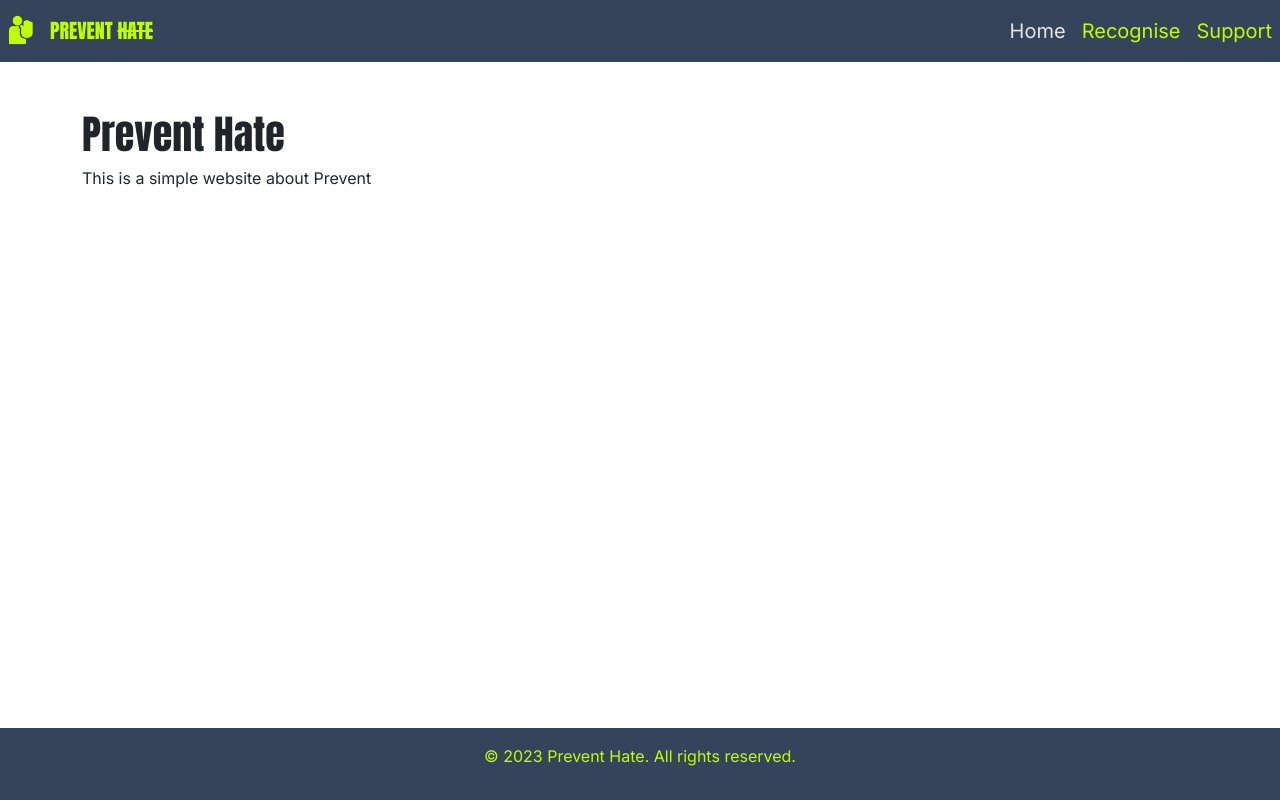
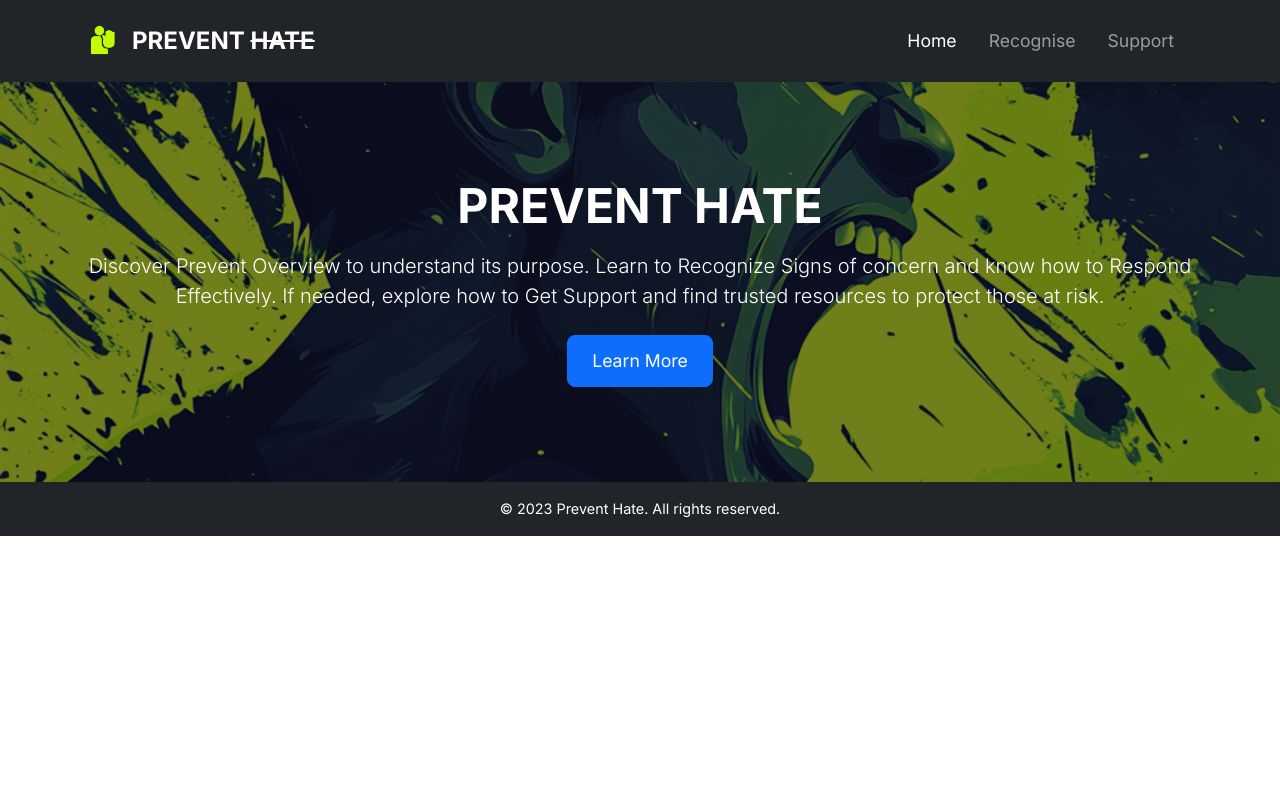
Before and after one commit to shantaisat/preventhate, a plain HTML site: page index.html in a window 1280 px wide. Drawn offline with nearby package versions, Linux system fonts and the light colour scheme.

Commit message:
updated the hero image

```diff
--- a/assets/css/style.css
+++ b/assets/css/style.css
@@ -1,76 +1,66 @@
-:root {
-    --primary-color: #007bff;
-    --secondary-color: #6c757d;
-    --success-color: #28a745;
-    --danger-color: #dc3545;
-    --warning-color: #ffc107;
-    --info-color: #17a2b8;
-    --light-color: #f8f9fa;
-    --dark-color: #343a40;
-    --navbar-bg-color: #36445b; /* Updated color */
-    --navbar-font-color: #bdff00; /* Navbar font color */
-    --font-family: 'Arial, sans-serif';
-    --font-family-anton: 'Anton', sans-serif;
-    --font-family-inter: 'Inter', sans-serif;
-    --font-size-base: 16px; /* Base font size */
-    --font-size-h1: 2.5rem; /* Font size for h1 */
-    --font-size-h2: 2rem; /* Font size for h2 */
-    --font-size-p: 1rem; /* Font size for paragraphs */
-    --navbar-font-size: 1.25rem; /* Font size for navbar */
-    --active-link-color: #e4e5e6; /* Color for active link */
+/* General styles */
+body, html {
+    height: 100%;
+    margin: 0;
+    font-family: 'Inter', sans-serif;
 }
 
-body {
-    display: flex;
-    flex-direction: column;
-    min-height: 100vh;
-    font-family: var(--font-family);
-    font-size: var(--font-size-base);
-}
-
-h1 {
-    font-family: var(--font-family-anton);
-    font-size: var(--font-size-h1);
-}
-
-h2 {
-    font-family: var(--font-family-anton);
-    font-size: var(--font-size-h2);
+/* Navbar */
+.navbar {
+    box-shadow: 0 2px 4px rgba(0, 0, 0, 0.1);
 }
 
 .navbar-brand {
-    font-family: var(--font-family-anton);
-    color: var(--navbar-font-color);
-    font-size: var(--navbar-font-size);
-}
-
-.navbar {
-    color: #e4e5e6;
-    background-color: var(--navbar-bg-color);
+    font-size: 1.5rem;
+    font-weight: bold;
 }
 
 .navbar-nav .nav-link {
-    color: var(--navbar-font-color);
-    font-family: var(--font-family-inter);
-    font-size: var(--navbar-font-size);
+    font-size: 1.1rem;
+    margin-right: 1rem;
 }
 
-.navbar-nav .nav-link.active {
-    color: var(--active-link-color); /* Apply color to active link */
+.navbar-nav .nav-link:hover {
+    text-decoration: underline;
 }
 
-p {
-    font-family: var(--font-family-inter);
-    font-size: var(--font-size-p);
+/* Hero Image */
+.hero-image {
+    display: flex;
+    align-items: center;
+    justify-content: center;
+    text-align: center;
+    color: white;
+    background-image: linear-gradient(rgba(0, 0, 0, 0.5), rgba(0, 0, 0, 0.5)), url('../images/Shout.png');
+    background-position: center;
+    background-repeat: no-repeat;
+    background-size: cover;
+    height: 100vh;
+    position: relative;
 }
 
-.content {
-    flex: 1;
+.hero-image h1 {
+    font-size: 3rem;
+    font-weight: 700;
+    margin-bottom: 1rem;
 }
 
+.hero-image p {
+    font-size: 1.25rem;
+    margin-bottom: 2rem;
+}
+
+.hero-image .btn {
+    font-size: 1.1rem;
+    padding: 0.75rem 1.5rem;
+    border-radius: 0.5rem;
+}
+
+/* Footer */
 footer {
-    background-color: var(--navbar-bg-color); /* Set footer background color to navbar color */
-    padding: 1rem;
+    background-color: #333;
+    color: white;
     text-align: center;
-    color: var(--navbar-font-color); /* Set footer text color to navbar font color */
+    padding: 1rem 0;
+    font-size: 0.9rem;
 }
--- a/index.html
+++ b/index.html
@@ -5,27 +5,30 @@
     <meta name="viewport" content="width=device-width, initial-scale=1.0">
     <title>Prevent Hate</title>
     <!-- Favicon -->
-    <link rel="icon" href="images/Prevent Logo.png" type="image/png">
+    <link rel="icon" href="assets/images/Prevent Logo.png" type="image/png">
     <!-- Bootstrap CSS -->
     <link href="https://cdn.jsdelivr.net/npm/bootstrap@5.3.3/dist/css/bootstrap.min.css" rel="stylesheet"
         integrity="sha384-QWTKZyjpPEjISv5WaRU9OFeRpok6YctnYmDr5pNlyT2bRjXh0JMhjY6hW+ALEwIH" crossorigin="anonymous">
-        <link rel="preconnect" href="https://fonts.googleapis.com">
-<link rel="preconnect" href="https://fonts.gstatic.com" crossorigin>
+    <!-- Google Fonts -->
     <link href="https://fonts.googleapis.com/css2?family=Anton&family=Inter:ital,opsz,wght@0,14..32,100..900;1,14..32,100..900&display=swap" rel="stylesheet">
     <!-- Custom CSS -->
     <link rel="stylesheet" href="assets/css/style.css">
 </head>
 <body>
-    <nav class="navbar navbar-expand-lg navbar-light">
+    <!-- Navbar -->
+    <nav class="navbar navbar-expand-lg bg-dark navbar-dark py-3">
+        <div class="container">
+            <a class="navbar-brand d-flex align-items-center" href="#">
                 <img src="assets/images/Prevent Logo.png" alt="Prevent Logo" style="height: 40px; margin-right: 10px;">
-         <a class="navbar-brand" href="#">PREVENT <del>HATE</del></a>
+                <span>PREVENT <del>HATE</del></span>
+            </a>
             <button class="navbar-toggler" type="button" data-bs-toggle="collapse" data-bs-target="#navbarNav" aria-controls="navbarNav" aria-expanded="false" aria-label="Toggle navigation">
                 <span class="navbar-toggler-icon"></span>
             </button>
             <div class="collapse navbar-collapse" id="navbarNav">
                 <ul class="navbar-nav ms-auto">
                     <li class="nav-item">
-                    <a class="nav-link active custom-home-link" aria-current="page" href="#">Home</a>
+                        <a class="nav-link active" aria-current="page" href="#">Home</a>
                     </li>
                     <li class="nav-item">
                         <a class="nav-link" href="recognise.html">Recognise</a>
@@ -35,20 +38,31 @@
                     </li>
                 </ul>
             </div>
+        </div>
     </nav>
 
-    <div class="container mt-5 content">
-        <h1>Prevent Hate</h1>
-        <p>This is a simple website about Prevent</p>
+    <!-- Hero Section -->
+    <section class="hero-image d-flex align-items-center text-center text-white" style="
+        background-image: linear-gradient(rgba(0, 0, 0, 0.5), rgba(0, 0, 0, 0.5)), url('assets/images/Shout.png');
+        background-position: center;
+        background-repeat: no-repeat;
+        background-size: cover;
+        height: 50vh;">
+        <div class="container">
+            <h1 class="display-4 fw-bold">PREVENT HATE</h1>
+            <p class="lead mb-4">Discover Prevent Overview to understand its purpose. Learn to Recognize Signs of concern and know how to Respond Effectively. If needed, explore how to Get Support and find trusted resources to protect those at risk.</p>
+            <a href="#" class="btn btn-primary btn-lg">Learn More</a>
         </div>
+    </section>
 
-    <footer>
-        <p>&copy; 2023 Prevent Hate. All rights reserved.</p>
+
+    <!-- Footer -->
+    <footer class="bg-dark text-center text-white py-3">
+        <p class="mb-0">&copy; 2023 Prevent Hate. All rights reserved.</p>
     </footer>
 
     <!-- Bootstrap JS -->
     <script src="https://cdn.jsdelivr.net/npm/bootstrap@5.3.3/dist/js/bootstrap.bundle.min.js"
-    integrity="sha384-YvpcrYf0tY3lHB60NNkmXc5s9fDVZLESaAA55NDzOxhy9GkcIdslK1eN7N6jIeHz" crossorigin="anonymous">
-    </script>
+    integrity="sha384-YvpcrYf0tY3lHB60NNkmXc5s9fDVZLESaAA55NDzOxhy9GkcIdslK1eN7N6jIeHz" crossorigin="anonymous"></script>
 </body>
 </html>
```
Also changed, not shown: recognise.html (+2 -0 lines), support.html (+2 -0 lines). Lines whose indentation alone changed are shown as unchanged.
